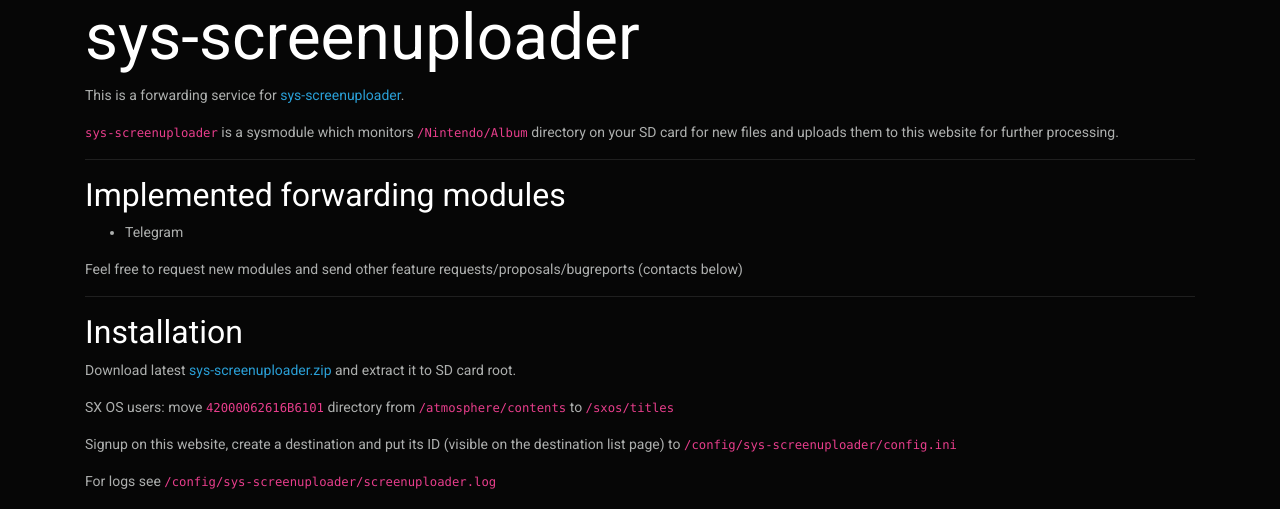
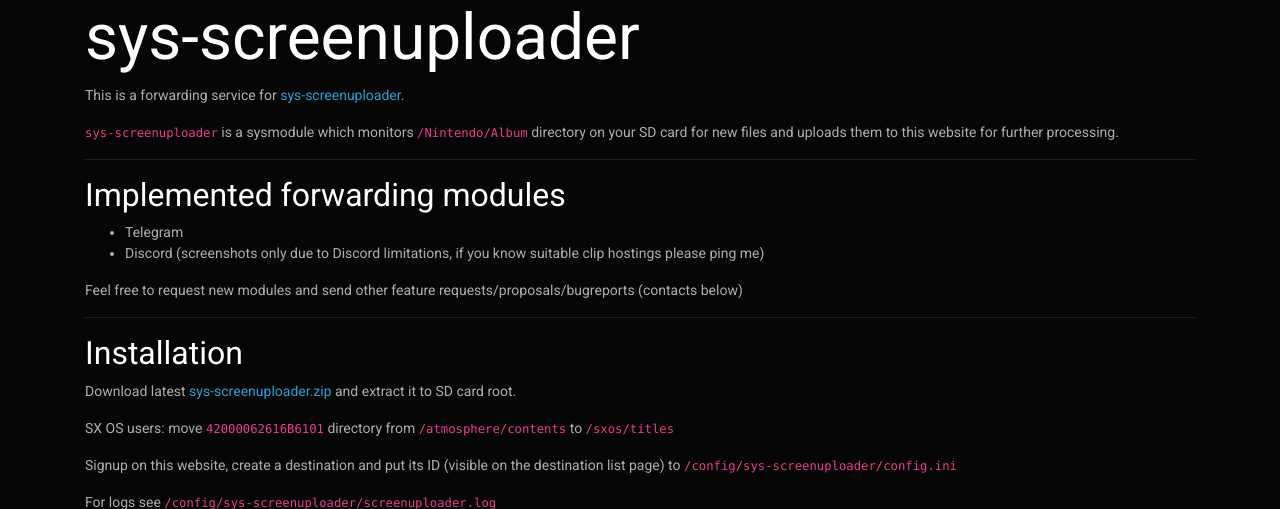
Before and after one commit to bakatrouble/sys-screenuploader-web, a Django app: page / in a window 1280 px wide. Shown: the part 53-562 px from the top of the page. Run offline with Django 3.2, Linux system fonts and the light colour scheme; data that the repository does not hold is empty; parts of the project's set-up code (start-up, migrations or seed data) failed here and were passed over; some libraries are stand-ins or nearby versions.

Commit message:
add info to index page

```diff
--- a/app/templates/index.html
+++ b/app/templates/index.html
@@ -19,6 +19,7 @@
         <h4>Implemented forwarding modules</h4>
         <ul>
             <li>Telegram</li>
+            <li>Discord (screenshots only due to Discord limitations, if you know suitable clip hostings please ping me)</li>
         </ul>
 
         <p>
```
